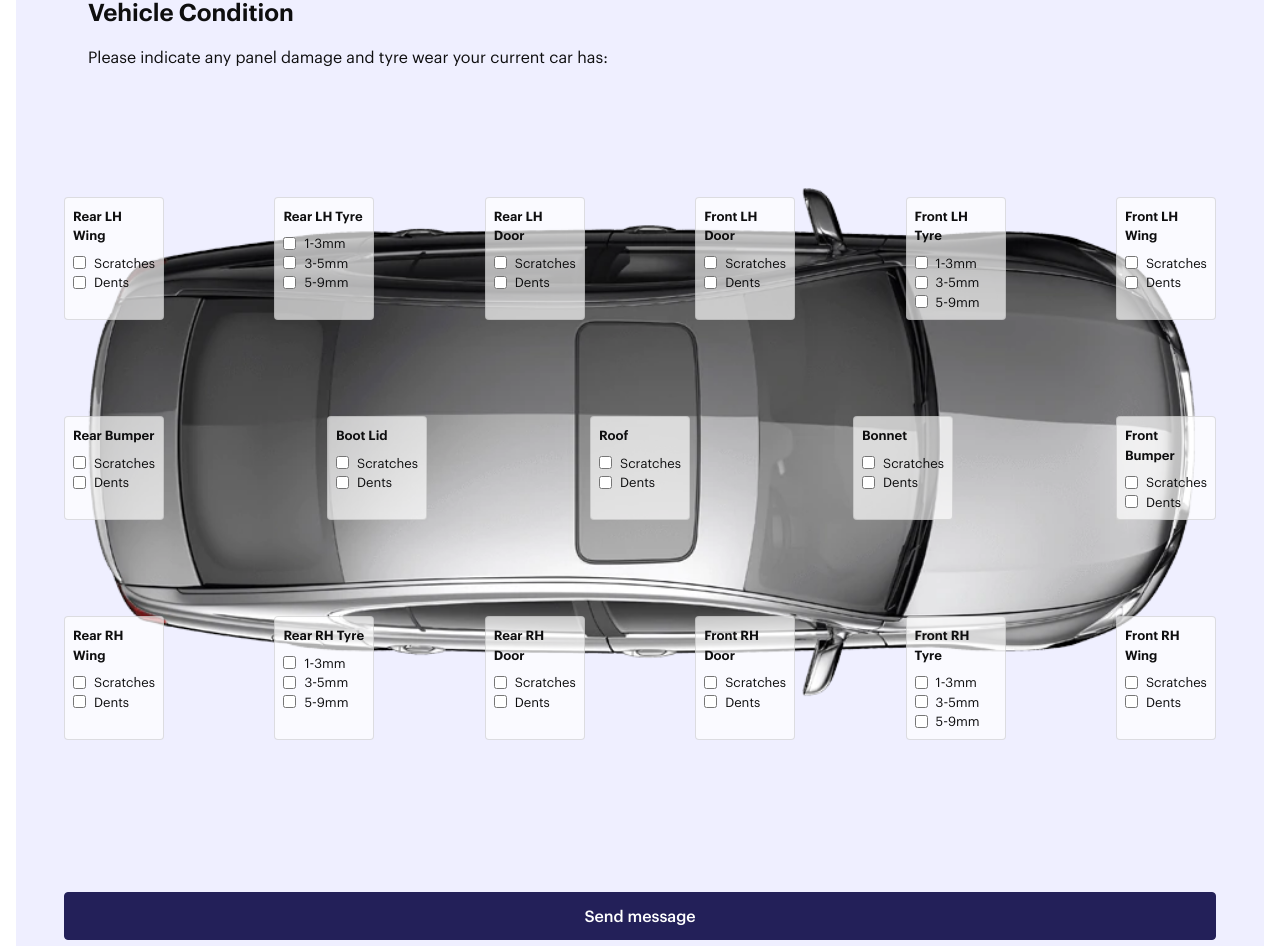
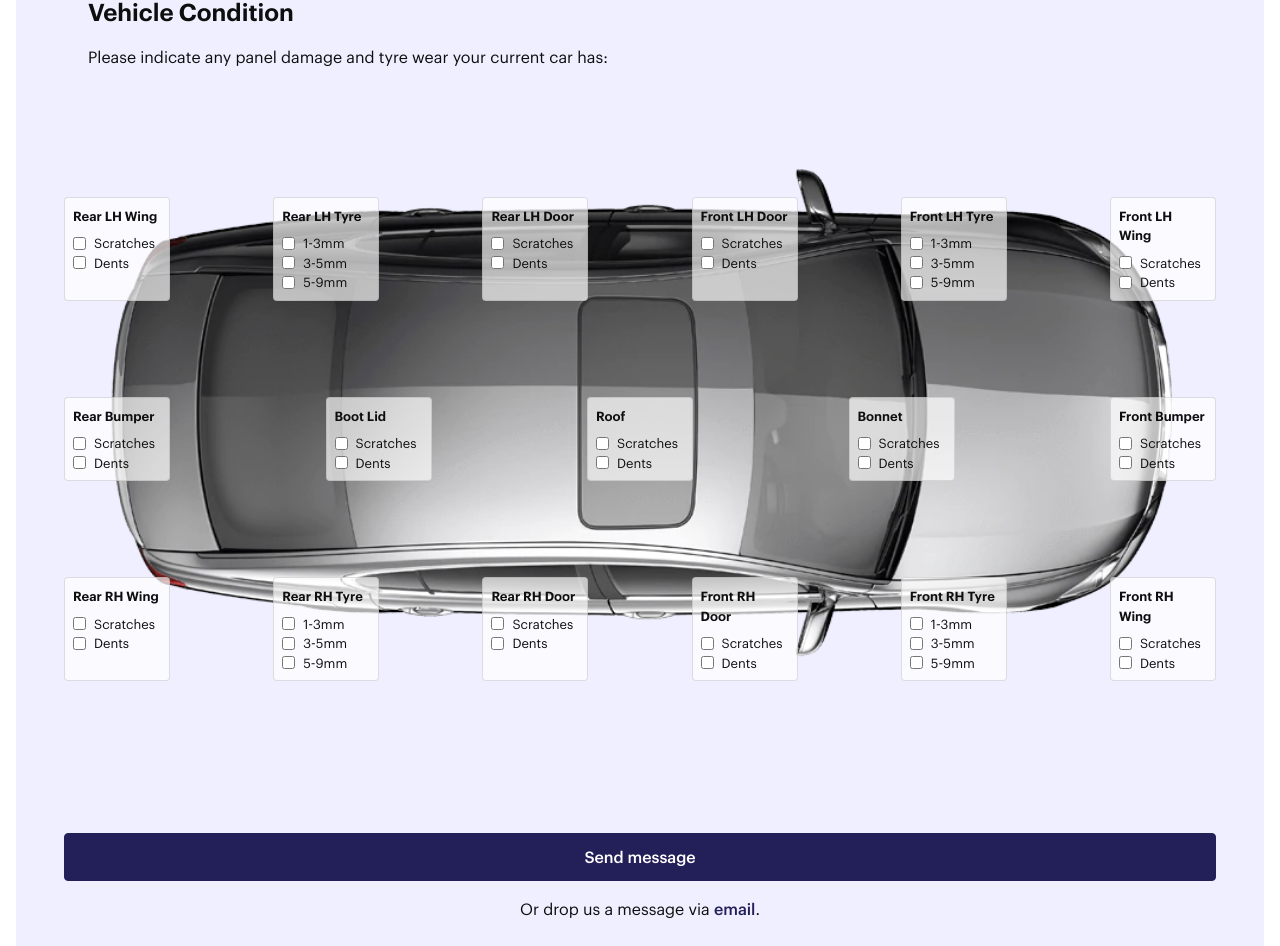
Before and after one commit to gtlofficial/srm, a Next.js app: page /page-contact in a window 1280 px wide. Shown: the part 1489-2435 px from the top of the page. Built offline with nearby package versions, Linux system fonts and the light colour scheme.

Commit message:
page contact

```diff
--- a/components/innerpages/Contact.jsx
+++ b/components/innerpages/Contact.jsx
@@ -344,13 +344,13 @@ export default function Contact1() {
                   ].map((group, gIdx) => (
                     <div
                       key={gIdx}
-                      className="d-flex justify-center lg:justify-between sm:gap-3 gap-2 lg:gap-6 flex-wrap md:pt-2 my-2 lg:pt-6 sm:mb-2 lg:mb-6"
+                      className="d-flex justify-center lg:justify-between sm:gap-2 gap-2 lg:gap-4 flex-wrap md:pt-2 my-2 lg:pt-6 sm:mb-2 lg:mb-6"
                     >
                       {group.map((item, idx) => (
                         <div
                           key={idx}
                           style={{ background: "rgb(255 255 255 / 68%)" }}
-                          className="border p-1 rounded w-128px md:max-w-100px"
+                          className="border p-1 rounded w-128px md:max-w-106px"
                         >
                           <p className="fw-bold text-sm">{item.label}</p>
                           <div className="d-flex flex-column flex-wrap mt-1">
--- a/public/assets/custom.scss
+++ b/public/assets/custom.scss
@@ -127,7 +127,7 @@
     }
   }
 }
-@media (max-width: 768px) {
+@media (max-width: 786px) {
      .contact-bg {
     background-image: none !important;
   }
```
Also changed, not shown: public/assets/css/theme/main.min.purge.css.
